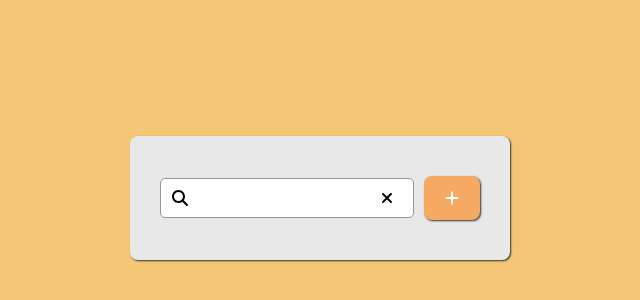
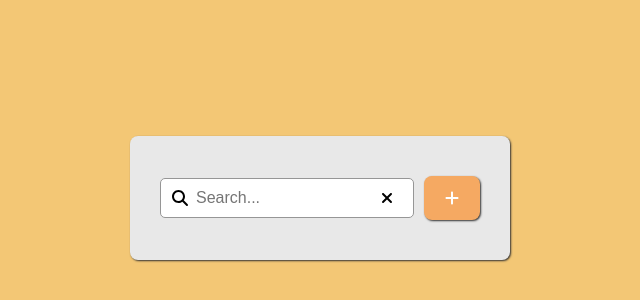
Before and after one commit to KevinFRX/Simple-Todo-App, a React (Vite) app: page / in a window 1280 px wide. Shown: the part 202-502 px from the top of the page, without its empty margins (320-960 px from the left). Built offline with nearby package versions, Linux system fonts and the light colour scheme.

Commit message:
search placeholder

```diff
--- a/src/App.css
+++ b/src/App.css
@@ -6,7 +6,7 @@
 }
 
 .app-container {
-  margin: 0 auto;
+  margin-left: 0 auto;
   padding: 30px;
   background-color: #e8e8e8;
   border-radius: 8px;
--- a/src/components/Search/Search.jsx
+++ b/src/components/Search/Search.jsx
@@ -18,6 +18,7 @@ export default function Search({ onSearch }) {
             <input
                 className="search-input"
                 type="text"
+                placeholder="Search..."
                 value={searchValue}
                 onChange={(e) => setSearchValue(e.target.value)}
             />
--- a/src/components/Todo/Todo.jsx
+++ b/src/components/Todo/Todo.jsx
@@ -11,11 +11,10 @@ export default function Todo({ className, id, text, isDone, onEdit, onDelete, on
     const [showEditDialog, setShowEditDialog] = useState(false)
     const [showConfirmDelete, setShowConfirmDelete] = useState(false)
     const [isChecked, setIsChecked] = useState(isDone)
-    const inputRef = useRef("")
     const checkboxRef = useRef("")
 
     function handleProceed() {
-        onEdit(id, inputRef.current.value)
+        onEdit(id, editValue)
     }
 
     function handleClose() {
@@ -30,12 +29,7 @@ export default function Todo({ className, id, text, isDone, onEdit, onDelete, on
 
     return (
         <div className={`${className} todo-container ${isChecked ? "done" : ""}`}>
-            <ModalDialog title="Delete Task" isOpened={showConfirmDelete} onProceed={onDelete} onClose={() => setShowConfirmDelete(false)} acceptLabel="Accept" cancelLabel="Cancel">
-                <p className="delete-dialog-text">Are you sure you want to delete this task?</p>
-            </ModalDialog>
-            <ModalDialog title="Edit Task" isOpened={showEditDialog} onProceed={handleProceed} onClose={handleClose} acceptLabel="Save" cancelLabel="Discard">
-                <input className="dialog-input" ref={inputRef} type="text" placeholder="Edit" value={editValue} onChange={(e) => setEditValue(e.target.value)} />
-            </ModalDialog>
+            <div>
                 <input
                     className="checkbox"
                     ref={checkboxRef}
@@ -44,11 +38,21 @@ export default function Todo({ className, id, text, isDone, onEdit, onDelete, on
                     checked={isChecked}
                     onChange={() => handleToggleCheckbox(id)}
                 />
+            </div>
             <div className={`todo-text ${isChecked ? "done" : ""}`}>{text}</div>
             <div className="todo-actions">
                 <button className="todo-edit-button" type="button" onClick={() => setShowEditDialog(true)}><FontAwesomeIcon icon={faPen} /></button>
                 <button className="todo-delete-button" type="button" onClick={() => setShowConfirmDelete(true)}><FontAwesomeIcon icon={faTrash} /></button>
             </div>
+
+            {/* Modals */}
+
+            <ModalDialog title="Delete Task" isOpened={showConfirmDelete} onProceed={onDelete} onClose={() => setShowConfirmDelete(false)} acceptLabel="Accept" cancelLabel="Cancel">
+                <p className="delete-dialog-text">Are you sure you want to delete this task?</p>
+            </ModalDialog>
+            <ModalDialog title="Edit Task" isOpened={showEditDialog} onProceed={handleProceed} onClose={handleClose} acceptLabel="Save" cancelLabel="Discard">
+                <input className="dialog-input" type="text" placeholder="Edit" value={editValue} onChange={(e) => setEditValue(e.target.value)} />
+            </ModalDialog>
         </div>
     )
 }
--- a/src/components/TodoList/TodoList.jsx
+++ b/src/components/TodoList/TodoList.jsx
@@ -3,10 +3,10 @@ import './TodoList.css'
 
 export default function TodoList({ todoList, onEdit, onDelete, onToggleCheck }) {
     return (
-        <>
+        <div className='list-container'>
             {todoList.map((td, index) => (
                 <Todo className={index % 2 == 0 ? "even-row" : "odd-row"} key={td.id} {...td} onEdit={onEdit} onDelete={() => onDelete(td.id)} onToggleCheck={onToggleCheck} />
             ))}
-        </>
+        </div>
     )
 }
```
Lines whose indentation alone changed are shown as unchanged.
